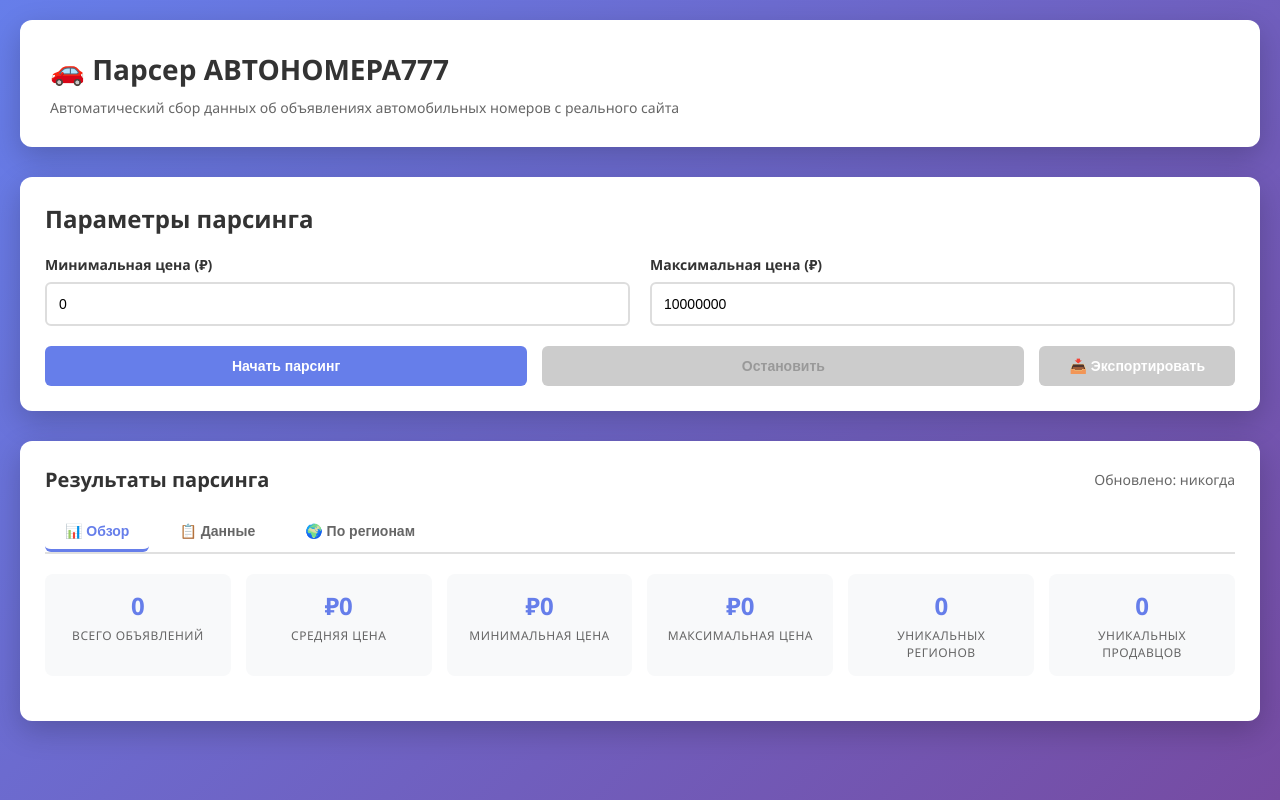
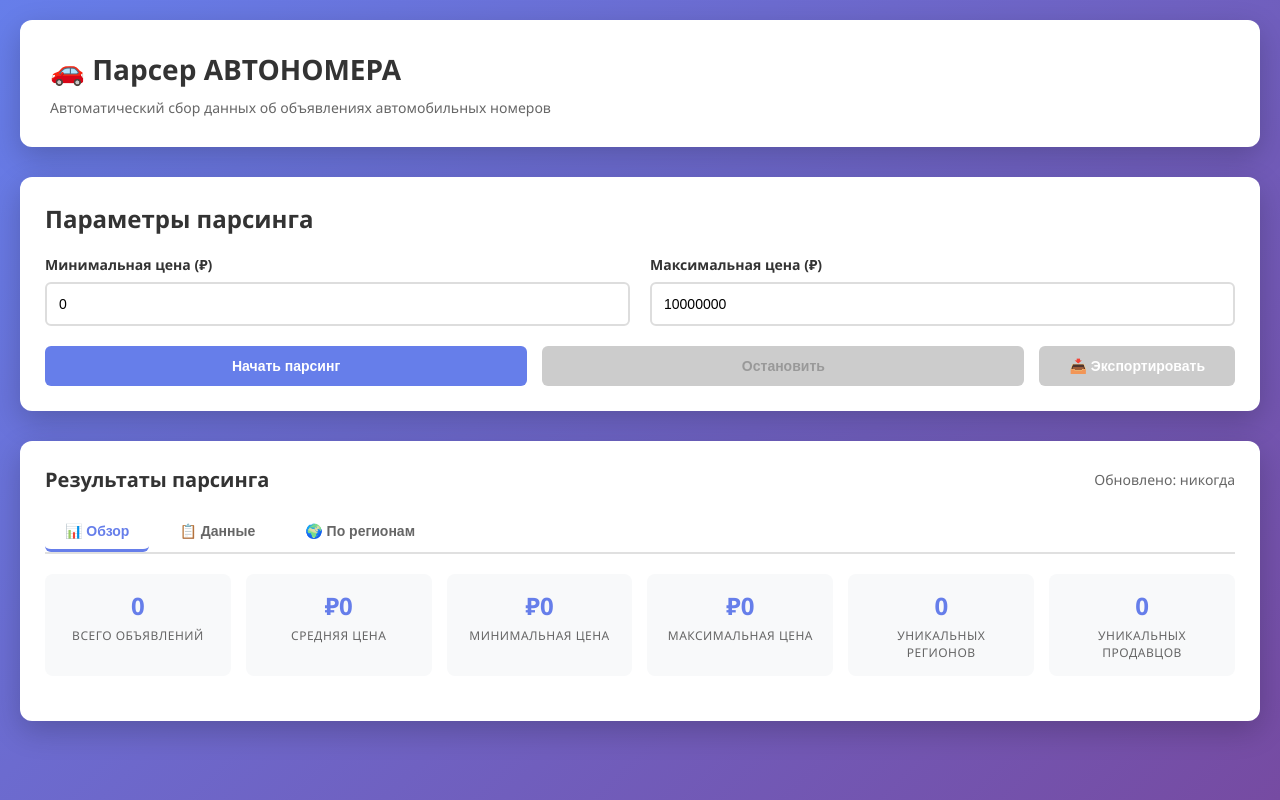
Before and after one commit to Aleksey341/Parser_Autonomera, a website: page public/index.html in a window 1280 px wide. Drawn offline with Linux system fonts and the light colour scheme.

Commit message:
Update index.html

```diff
--- a/public/index.html
+++ b/public/index.html
@@ -9,8 +9,8 @@
 <body>
     <div class="container">
         <div class="header">
-            <h1>🚗 Парсер АВТОНОМЕРА777</h1>
-            <p>Автоматический сбор данных об объявлениях автомобильных номеров с реального сайта</p>
+            <h1>🚗 Парсер АВТОНОМЕРА</h1>
+            <p>Автоматический сбор данных об объявлениях автомобильных номеров</p>
         </div>
 
         <div class="controls">
```
